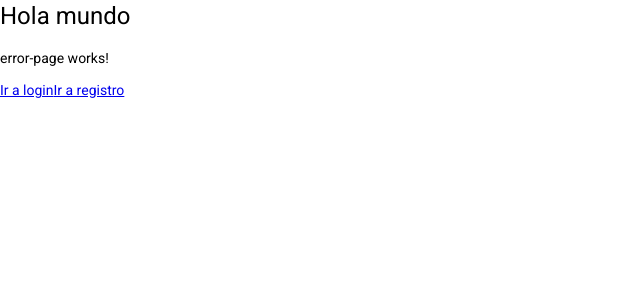
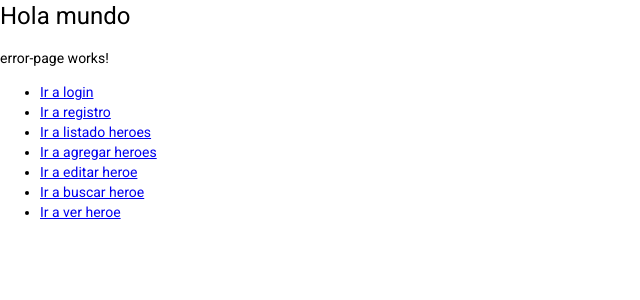
Before and after one commit to dhurrego/heroesApp, an Angular app: page /404 in a window 1280 px wide. Shown: the top 300 px of the page, without its empty margins (0-640 px from the left). Built offline with nearby package versions, Linux system fonts and the light colour scheme.

Commit message:
Creacion de rutas hijas y LazyLoad - HeroesRoutes

```diff
--- a/src/app/app-routing.module.ts
+++ b/src/app/app-routing.module.ts
@@ -6,6 +6,10 @@ const routes: Routes = [
   {
     path: 'auth',
     loadChildren: () => import( './auth/auth.module' ).then( m => m.AuthModule )
+  },
+  {
+    path: 'heroes',
+    loadChildren: () => import( './heroes/heroes.module' ).then( m => m.HeroesModule )
   },
   {
     path: '404',
--- a/src/app/heroes/heroes.module.ts
+++ b/src/app/heroes/heroes.module.ts
@@ -1,5 +1,7 @@
 import { NgModule } from '@angular/core';
 import { CommonModule } from '@angular/common';
+
+import { HeroesRoutingModule } from './heroes-routing.module';
 
 import { AgregarComponent } from './pages/agregar/agregar.component';
 import { BuscarComponent } from './pages/buscar/buscar.component';
@@ -17,7 +19,8 @@ import { ListadoComponent } from './pages/listado/listado.component';
     ListadoComponent
   ],
   imports: [
-    CommonModule
+    CommonModule,
+    HeroesRoutingModule
   ]
 })
 export class HeroesModule { }
--- a/src/app/shared/error-page/error-page.component.html
+++ b/src/app/shared/error-page/error-page.component.html
@@ -1,4 +1,11 @@
 <p>error-page works!</p>
 
-<a routerLink="/auth/login">Ir a login</a>
-<a routerLink="/auth/register">Ir a registro</a>
+<ul>
+    <li><a routerLink="/auth/login">Ir a login</a></li>
+    <li><a routerLink="/auth/register">Ir a registro</a></li>
+    <li><a routerLink="/heroes/listado">Ir a listado heroes</a></li>
+    <li><a routerLink="/heroes/agregar">Ir a agregar heroes</a></li>
+    <li><a routerLink="/heroes/editar/1">Ir a editar heroe</a></li>
+    <li><a routerLink="/heroes/buscar">Ir a buscar heroe</a></li>
+    <li><a routerLink="/heroes/1">Ir a ver heroe</a></li>
+</ul>
```
